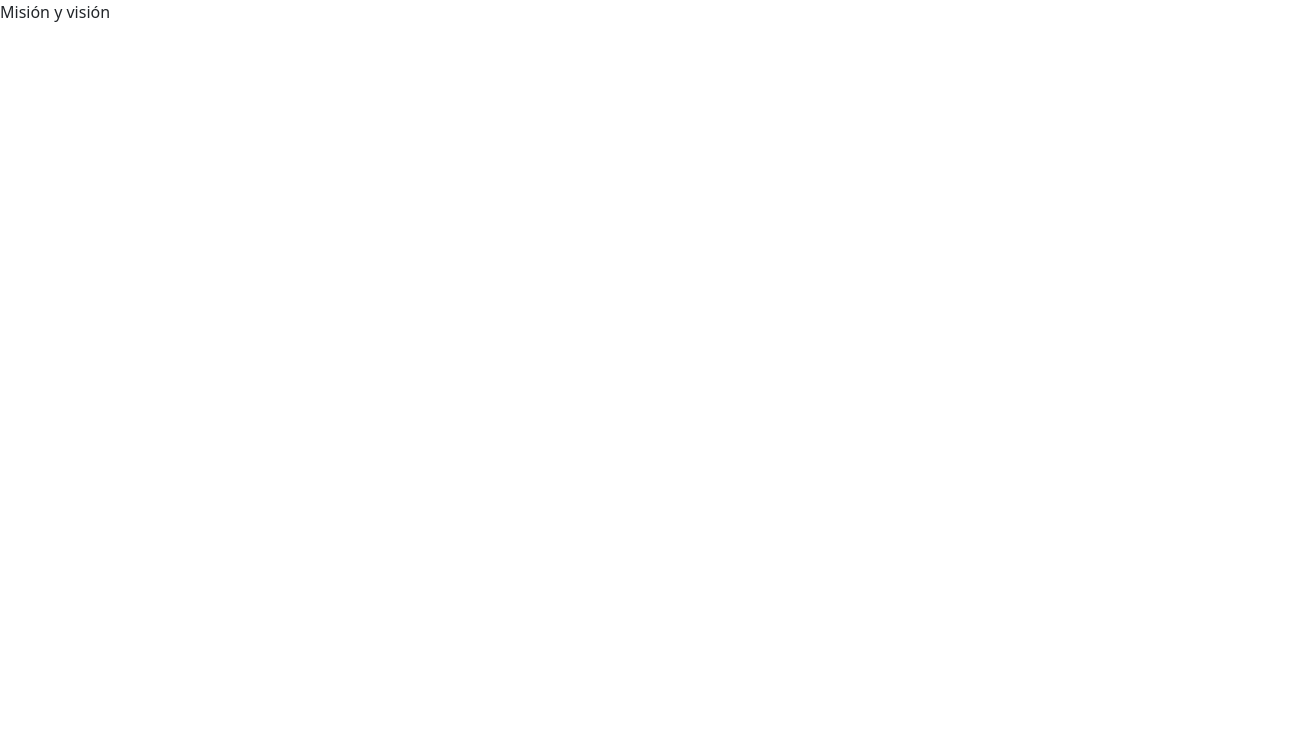
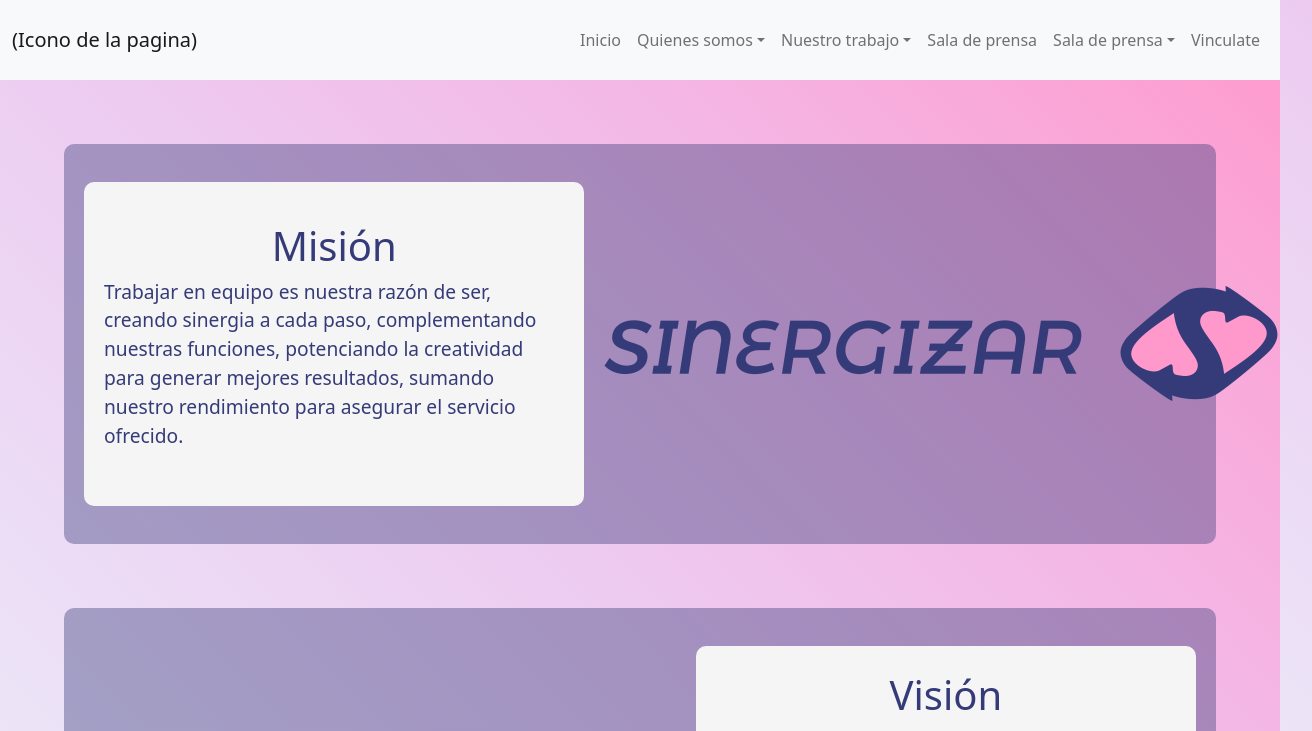
Before and after one commit to GroupFiveDev/Sinergia-, a React (Create React App) app in the folder client/: page /mision-y-vision in a window 1280 px wide. Shown: the top 731 px of the page, 1312 px wide, since content can reach past the window. Built offline with nearby package versions, Linux system fonts and the light colour scheme.

Commit message:
Quienes somos, misión y visión

```diff
--- a/client/src/App.css
+++ b/client/src/App.css
@@ -0,0 +1,3 @@
+body{
+    background-image: linear-gradient(to right top, #f5f5f5, #ece2f7, #edccf1, #f5b4e3, #ff99cc);
+}
--- a/client/src/components/navbar/Navbar.jsx
+++ b/client/src/components/navbar/Navbar.jsx
@@ -1,9 +1,15 @@
 import { AiFillInstagram, AiOutlineTwitter, AiFillFacebook } from 'react-icons/ai';
+import { useNavigate } from "react-router-dom";
 
 export default function NavBar() {
 
+  const navigate = useNavigate()
   const screenWidth = screen.width
   console.log(screenWidth);
+
+  const handleClick = (route) => {
+    navigate(route)
+  }
 
   return (
     <>
@@ -28,7 +34,7 @@ export default function NavBar() {
                   Quienes somos
                 </a>
                 <ul className="dropdown-menu" aria-labelledby="navbarDropdownMenuLink">
-                  <li><a className="dropdown-item" href="#">Mision y vision</a></li>
+                  <li><a className="dropdown-item" href="#" onClick={() => handleClick("/mision-y-vision")}>Mision y vision</a></li>
                   <li><a className="dropdown-item" href="#">Nuestros logros</a></li>
                   <li><a className="dropdown-item" href="#">Responsabilidad social empresarial</a></li>
                   <li><a className="dropdown-item" href="#">Alianzas estratégicas</a></li>
--- a/client/src/components/views/home/Home.jsx
+++ b/client/src/components/views/home/Home.jsx
@@ -6,13 +6,13 @@ import img1 from "../../../assets/NOMBRE NUEVO 2.png"
 import img2 from "../../../assets/NIMBRE NUEVO 1.png"
 
 const Home = () => {
-    let text1 = "Lorem, ipsum dolor sit amet consectetur adipisicing elit. Eum fuga, delectus natus sit facilis ipsum dolores nesciunt mollitia porro modi ipsam quia. Sunt atque consectetur quis esse libero iusto officia. Lorem, ipsum dolor sit amet consectetur adipisicing elit. Eum fuga, delectus natus sit facilis ipsum dolores nesciunt mollitia porro modi ipsam quia. Sunt atque consectetur quis esse libero iusto officia. Lorem, ipsum dolor sit amet consectetur adipisicing elit. Eum fuga, delectus natus sit facilis ipsum dolores nesciunt mollitia porro modi ipsam quia. Sunt atque consectetur quis esse libero iusto officia."
+    let textQuienesSomos = "Un grupo de mujeres de Córdoba Argentina, con capacidades, aptitudes y conocimientos deseando compartir y acompañar a individuos vulnerables con el objetivo de empoderar sus vidas, para que obtengan las herramientas necesarias y puedan autogestionarse. Queremos dar lo mejor de cada una, con la pasión que nos caracteriza, convencidas que se puede a través de la “sinergia”, crear redes, lazos que potencien a otros. Seguras que el beneficio mutuo es el hábito que abre caminos hacia las interacciones genuinas, creativas y totalmente sinérgicas, es que creamos esta ONG, con el objeto de mejorar la calidad de vida de los que necesitan de nosotras. Al hablar de dar un servicio a personas en situación de vulnerabilidad, no se trata solo de hacerlo, sino de hacerlo lo mejor posible, al mismo tiempo que usamos nuestros recursos de la manera más eficiente posible para poder maximizar nuestro alcance e impacto. Es aquí donde destaca la importancia de la calidad de nuestro acompañamiento."
     let text2 = "Lorem, ipsum dolor sit amet consectetur adipisicing elit. Eum fuga, delectus natus sit facilis ipsum dolores nesciunt mollitia porro modi ipsam quia. Sunt atque consectetur quis esse libero iusto officia. Lorem, ipsum dolor sit amet consectetur adipisicing elit. Eum fuga, delectus natus sit facilis ipsum dolores nesciunt mollitia porro modi ipsam quia. Sunt atque consectetur quis esse libero iusto officia. Lorem, ipsum dolor sit amet consectetur adipisicing elit. Eum fuga, delectus natus sit facilis ipsum dolores nesciunt mollitia porro modi ipsam quia. Sunt atque consectetur quis esse libero iusto officia."
     return (
         <div>
             <NavBar />
-            <Card1 title={"text1"} text={text1} image={img1}/>
-            <Card2 title={"Hola"} text={text1} image={img2}/>
+            <Card1 title={"¿Quienes Somos?"} text={textQuienesSomos} image={img1}/>
+            <Card2 title={"Hola"} text={text2} image={img2}/>
             <Footer />
         </div>
     )
--- a/client/src/components/views/quienesSomos/misionYVision/MisionYVision.jsx
+++ b/client/src/components/views/quienesSomos/misionYVision/MisionYVision.jsx
@@ -1,7 +1,25 @@
+//components
+import Card1 from "../../../card1/Card1"
+import NavBar from "../../../navbar/Navbar"
+import Footer from "../../../footer/Footer"
+import Card2 from "../../../card2/Card2"
+//images
+import sinergizar from "../../../../assets/NIMBRE NUEVO 1.png"
+import sinergizar2 from "../../../../assets/NOMBRE NUEVO 2.png"
+
 const MisionYVision = () => {
+    const titleMision = "Misión"
+    const imageMision = sinergizar
+    const textMision = "Trabajar en equipo es nuestra razón de ser, creando sinergia a cada paso, complementando nuestras funciones, potenciando la creatividad para generar mejores resultados, sumando nuestro rendimiento para asegurar el servicio ofrecido. "
+    const titleVision = "Visión"
+    const imageVision = sinergizar2
+    const textVision = "Ganar/ganar, 1+1=3, crear niveles altos de autoconfianza y cooperación para establecer acuerdos que conciban la sinergia que deseamos obtener. Empoderar a las personas para que perciban su fortaleza y trabajen su  independencia para mejorar la calidad de vida en la que se encuentran y que puedan hacer cambios positivos."
     return(
         <div>
-            Misión y visión
+            <NavBar/>
+            <Card1 title={titleMision} image={imageMision} text={textMision}/>
+            <Card2 title={titleVision} image={imageVision} text={textVision}/>
+            <Footer/>
         </div>
     )
 }
```
